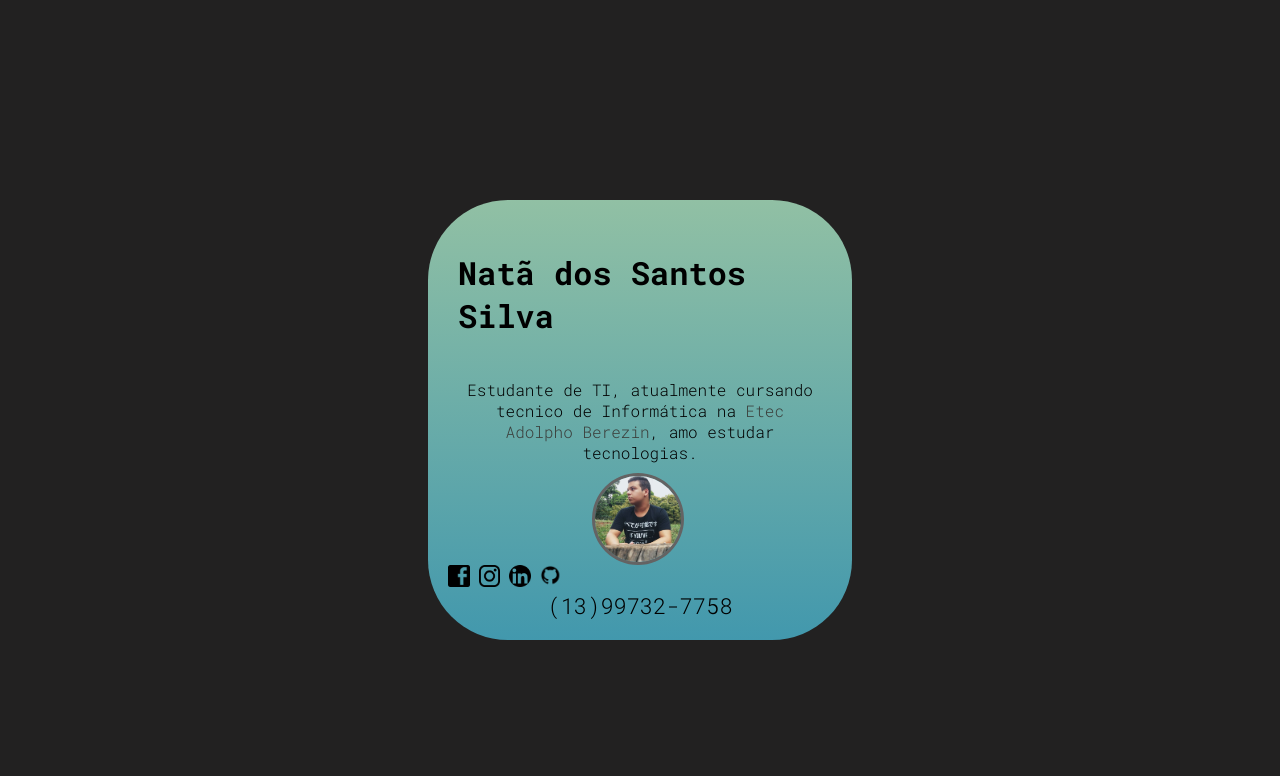
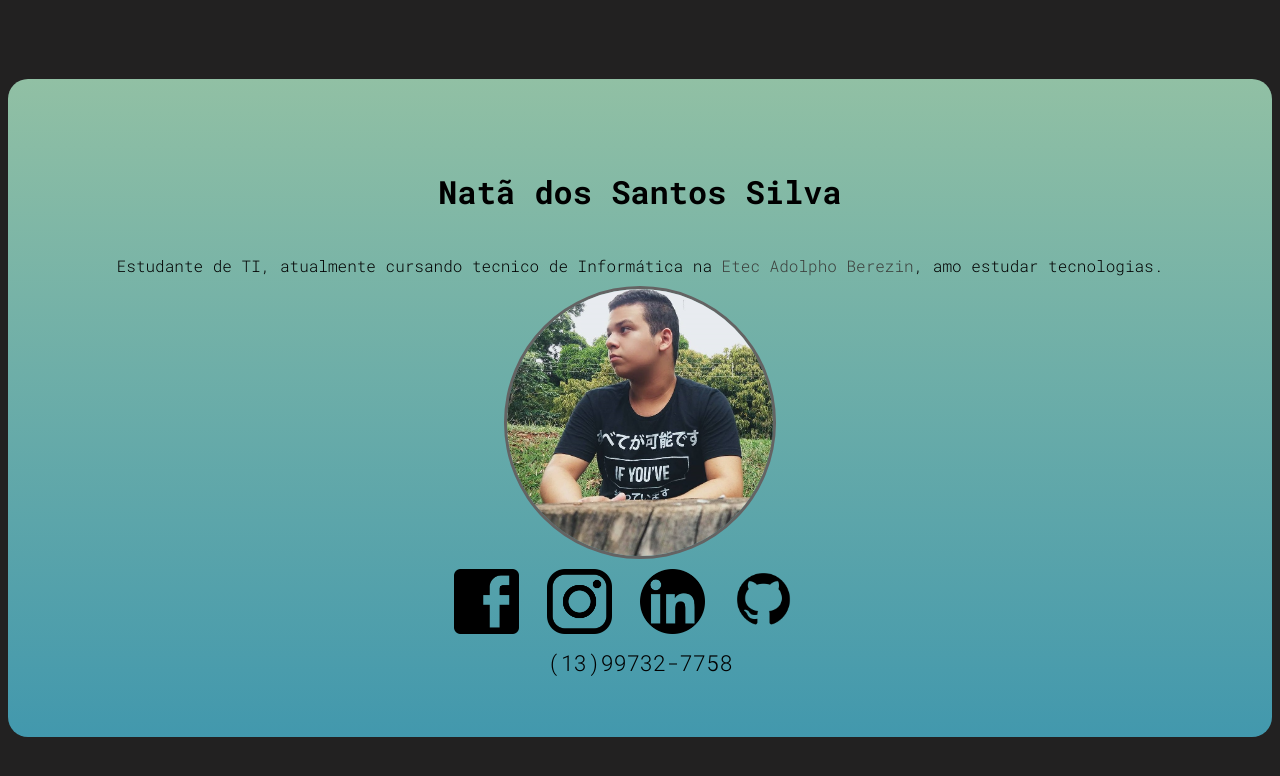
Before and after one commit to Nata-Santos/NataSantos, a plain HTML site: page index.html in a window 1280 px wide. Drawn offline with Linux system fonts and the light colour scheme.

Commit message:
modifica curriculo

```diff
--- a/style.css
+++ b/style.css
@@ -1,29 +1,35 @@
 @import url('https://fonts.googleapis.com/css2?family=Roboto+Mono:wght@300;700&display=swap');
 
 body {
-
-    background-repeat: no-repeat;
     background-color: rgb(34, 33, 33);
+    background-size: cover;
     display: flex;
     align-items: center;
     justify-content: center;
-    margin-top: 20px;
     height: 100vh;
+}
 
-
+body > * {
+    margin: 0;
+    padding: 0;
+    box-sizing: border-box;
+    text-decoration: none;
 }
 
 #container{
-    border-radius: 80px;
+    border-radius: 20px;
     display:flex;
     background-image: linear-gradient(to top, #4298ad 0%, #91c0a4 100%);
-    padding: 20px;
-    width: 30vw;
-    height: 50vh;
+    padding: 60px 40px;
+
     justify-content: center;
     align-items: center;
     flex-flow: row wrap;
+}
 
+#container > * {
+    margin: 0;
+    box-sizing: border-box;
 }
 
 #apresentacao{
@@ -34,6 +40,7 @@ body {
     padding: 10px;
     font-style: bolder;
     flex-flow: row wrap;
+    flex-direction: column;
 
 
 }
@@ -52,7 +59,8 @@ body {
 
 #foto{
     display: flex;
-    align-items: left;
+    align-items: center;
+    justify-content: center;
     width: 25%;
 
 }
@@ -78,7 +86,9 @@ body {
 
 #logos{
     display: flex;
-    align-items: left;
+    align-items: center;
+    justify-content: center;
+    padding: 10px;
 }
 
 #contato{
```
